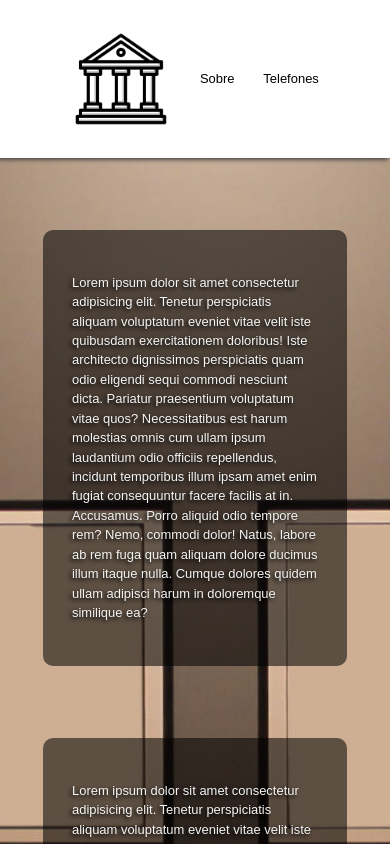
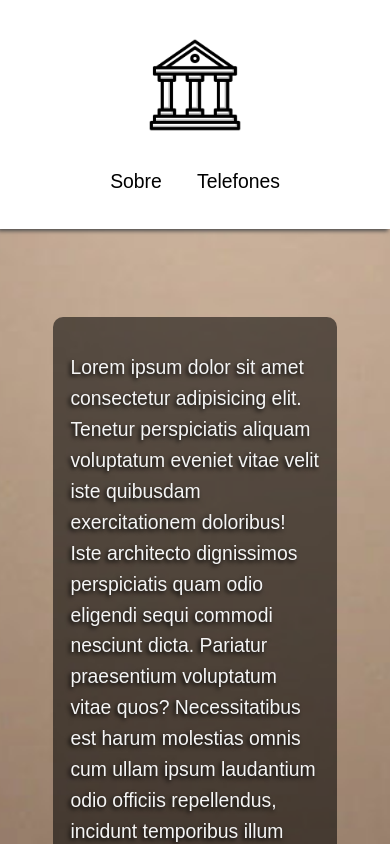
Before and after one commit to Leone0038/site-museu, a React (Vite) app: page /sobre in a window 390 px wide. Shown: the top 844 px of the page. Built offline with nearby package versions, Linux system fonts and the light colour scheme.

Commit message:
change padding

```diff
--- a/scss/components-styles/App.scss
+++ b/scss/components-styles/App.scss
@@ -20,7 +20,7 @@
     display: flex;
     flex-direction: column;
     gap: 5rem;
-    padding: 0 3rem 0 3rem;
+    padding: 0 3rem 5rem 3rem;
 }
 .app-container {
     background-image: url("/assets/background.jpg");
@@ -35,8 +35,9 @@
 }
 
 @media (max-width: 1024px) {
-    * {
-        font-size: .9rem;
+    .page-text {
+        line-height: 1.6;
+         padding: 2rem 1rem;
     }
     .app-container {
         background-image: url("/assets/background-1024.jpg");
--- a/scss/components-styles/Footer.scss
+++ b/scss/components-styles/Footer.scss
@@ -2,5 +2,6 @@
     background-color: white;
     text-align: center;
     padding: 3rem;
-    box-shadow: 2px -2px 4px rgb(76, 76, 76);;
+    box-shadow: 2px -2px 4px rgb(76, 76, 76);
+
 }
--- a/src/App.jsx
+++ b/src/App.jsx
@@ -6,7 +6,7 @@ function App() {
     return (
         <div className="app-container">
             <Header />
-            <div className="page-texts-container">
+            <div className="page-texts-container" style={{alignSelf: "start"}}>
                 <p className="page-text">
                     Lorem ipsum dolor sit amet consectetur adipisicing elit.
                     Tenetur perspiciatis aliquam voluptatum eveniet vitae velit
--- a/src/css/styles.css
+++ b/src/css/styles.css
@@ -20,7 +20,7 @@
   display: flex;
   flex-direction: column;
   gap: 5rem;
-  padding: 0 3rem 0 3rem;
+  padding: 0 3rem 5rem 3rem;
 }
 
 .app-container {
@@ -36,8 +36,9 @@
 }
 
 @media (max-width: 1024px) {
-  * {
-    font-size: 0.9rem;
+  .page-text {
+    line-height: 1.6;
+    padding: 2rem 1rem;
   }
   .app-container {
     background-image: url("/assets/background-1024.jpg");
```
Also changed, not shown: 1 other file (tests, documents, lock files or other folders).
